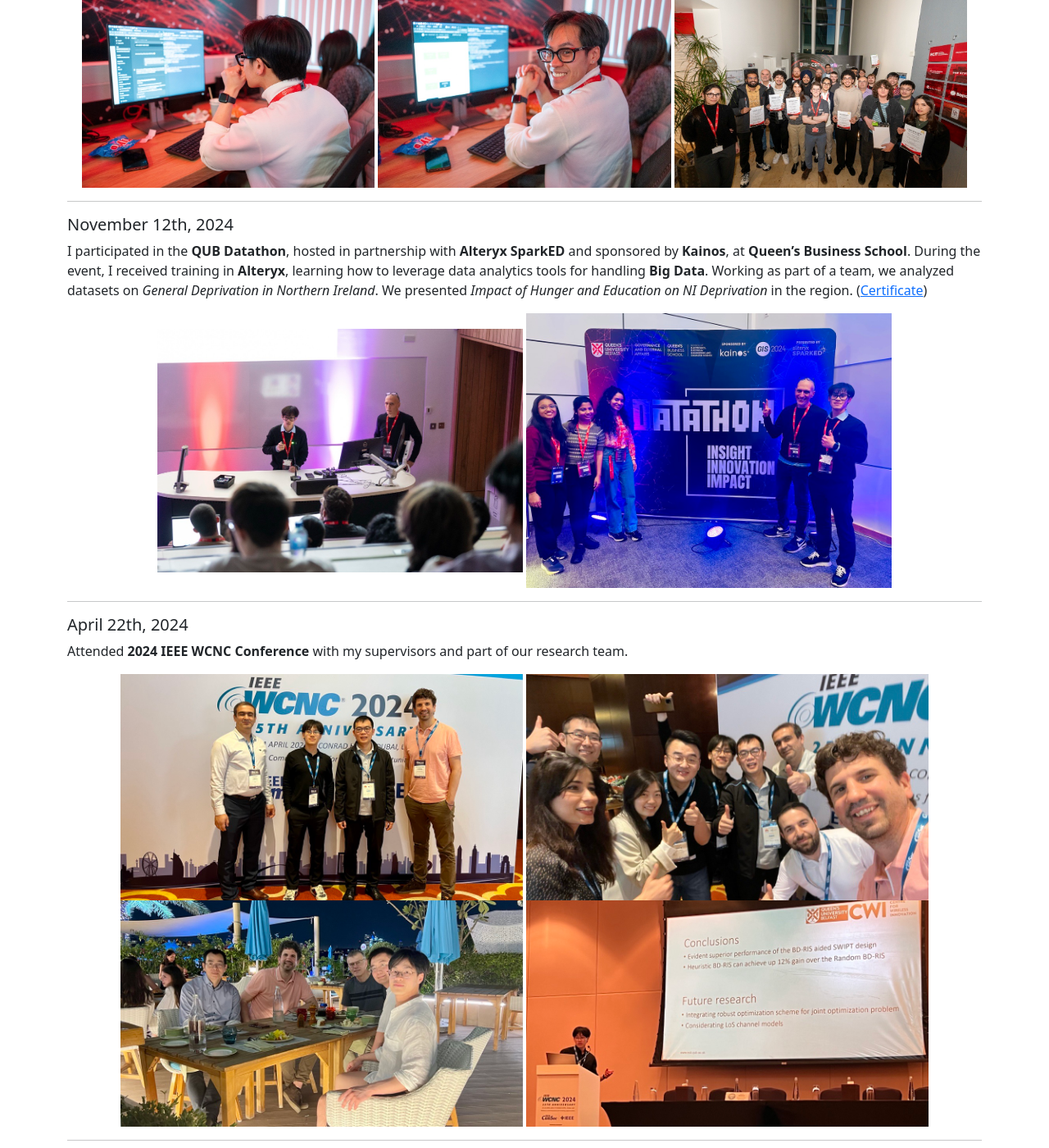
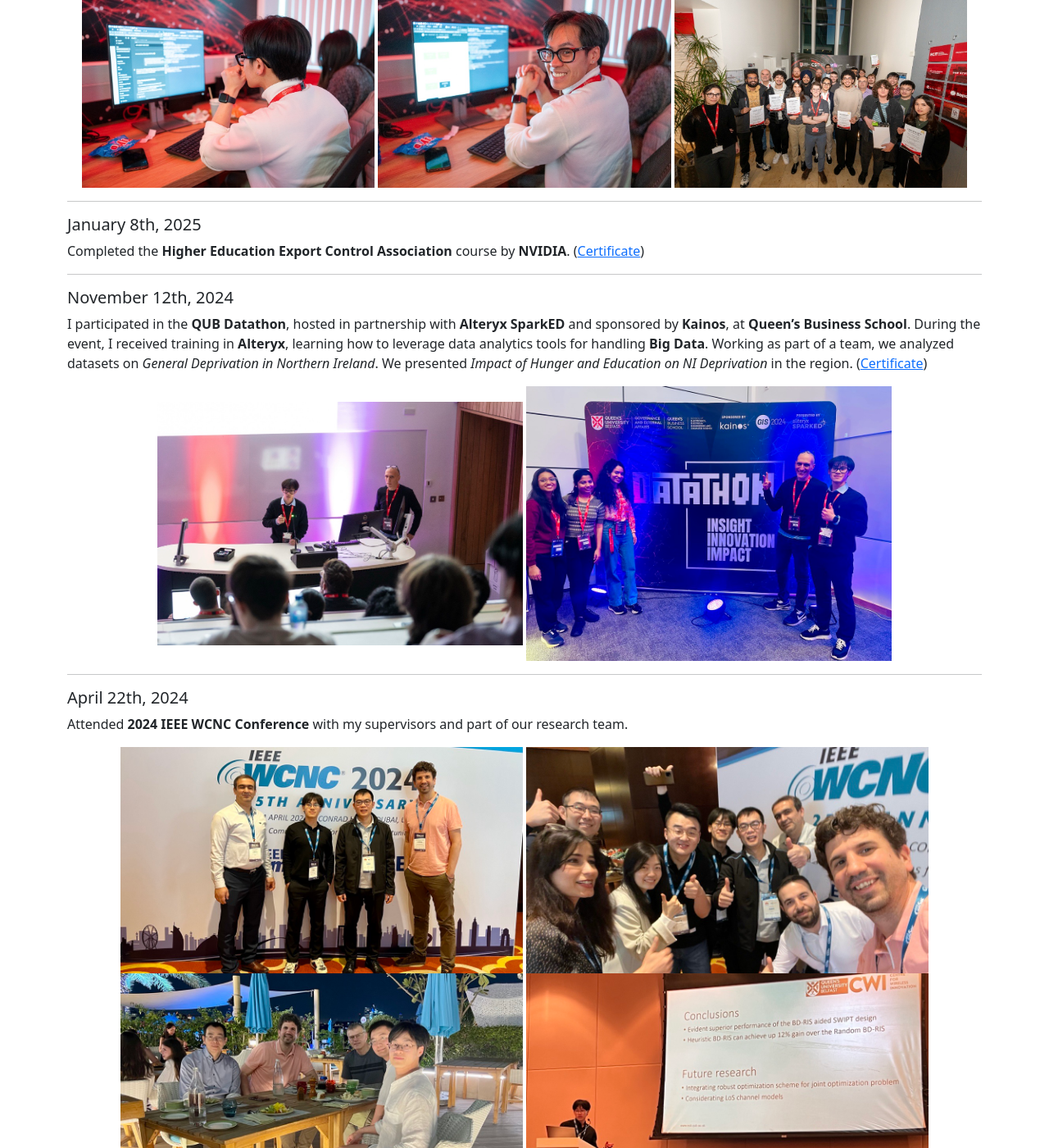
Before and after one commit to thienduchua/thienduchua.github.io, a Jekyll site: the page built from updates.md, in a window 1280 px wide and 1400 px high, scrolled down 266 px. Shown: the whole window at 82% size. Built offline with Jekyll 4.4.1, drawn with Linux system fonts in a browser that asks for light colours; some of the changed text lies outside the part shown.

Commit message:
Update updates.md

```diff
--- a/updates.md
+++ b/updates.md
@@ -14,6 +14,11 @@ Participated in **Capture The Flag**, hosted by the **QUB Centre for Secure Info
     <img src="/assets/ctf_2.jpg" alt="2" width="32%">
     <img src="/assets/ctf_3.jpg" alt="3" width="32%">
 </div>
+
+---
+
+##### January 8th, 2025
+Completed the **Higher Education Export Control Association** course by **NVIDIA**.  ([Certificate](https://drive.google.com/file/d/1Xxr5y3newdLM-cqZ6SSAMz3gkxRLOC_g/view))
 
 ---
 
@@ -44,12 +49,4 @@ Attended **2024 IEEE WCNC Conference** with my supervisors and part of our resea
 
 ##### December 1st, 2023
 
-Completed training course **Fundamentals of Deep Learning** by **NVIDIA**. ([Certificate](https://learn.nvidia.com/certificates?id=a6b89756d9b84648ae70188b3757a9ac))
-<div align="center">
-    <img src="/assets/wcnc24_1.jpg" alt="supervisors" width="44%">
-    <img src="/assets/wcnc24_2.jpg" alt="2a" width="44%">
-</div>
-<div align="center">
-    <img src="/assets/wcnc24_3.jpg" alt="supervisors" width="44%">
-    <img src="/assets/wcnc24_4.jpg" alt="2a" width="44%">
-</div>
+Completed the **Fundamentals of Deep Learning** training course by **NVIDIA**. ([Certificate](https://learn.nvidia.com/certificates?id=a6b89756d9b84648ae70188b3757a9ac))
```
